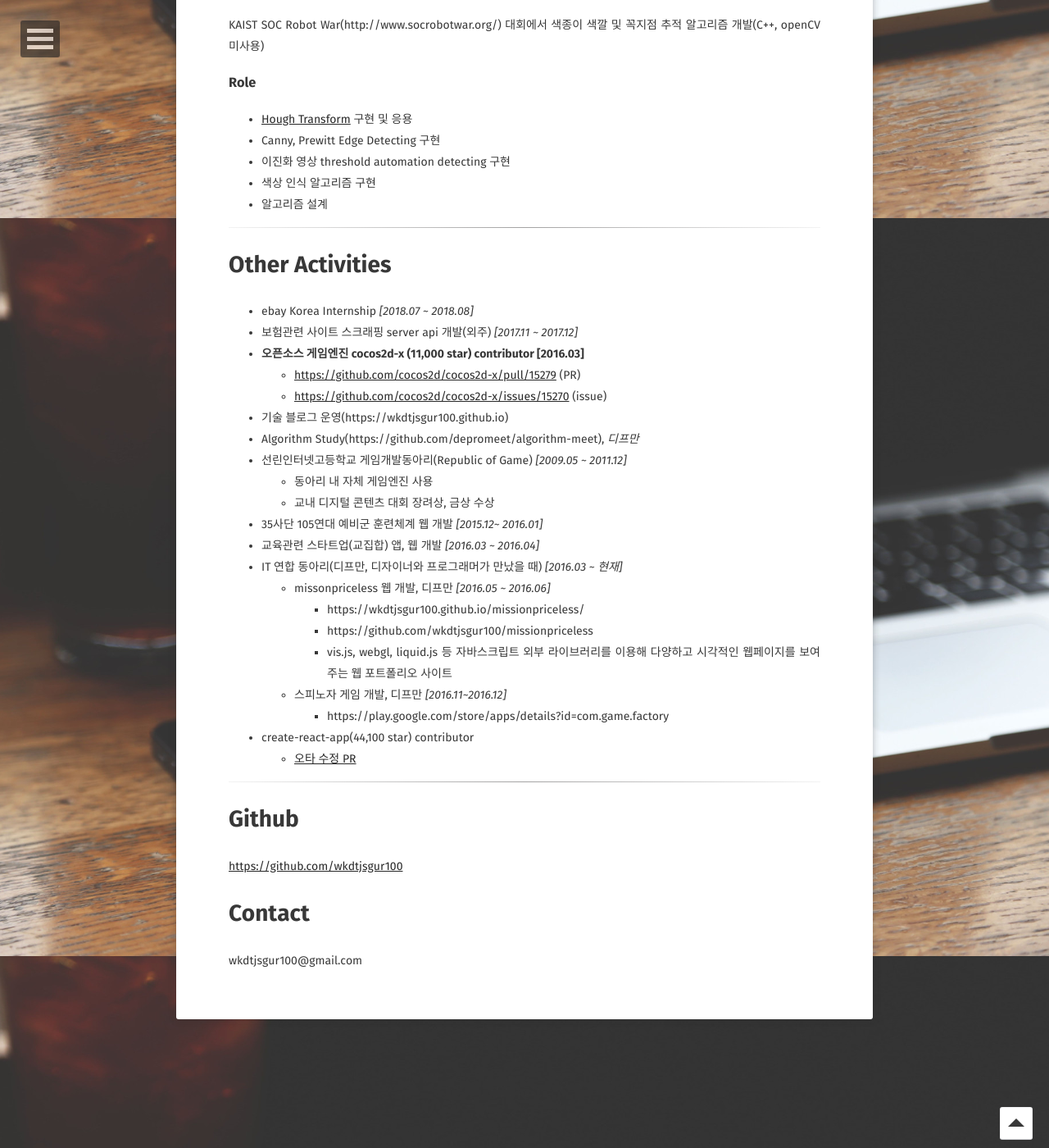
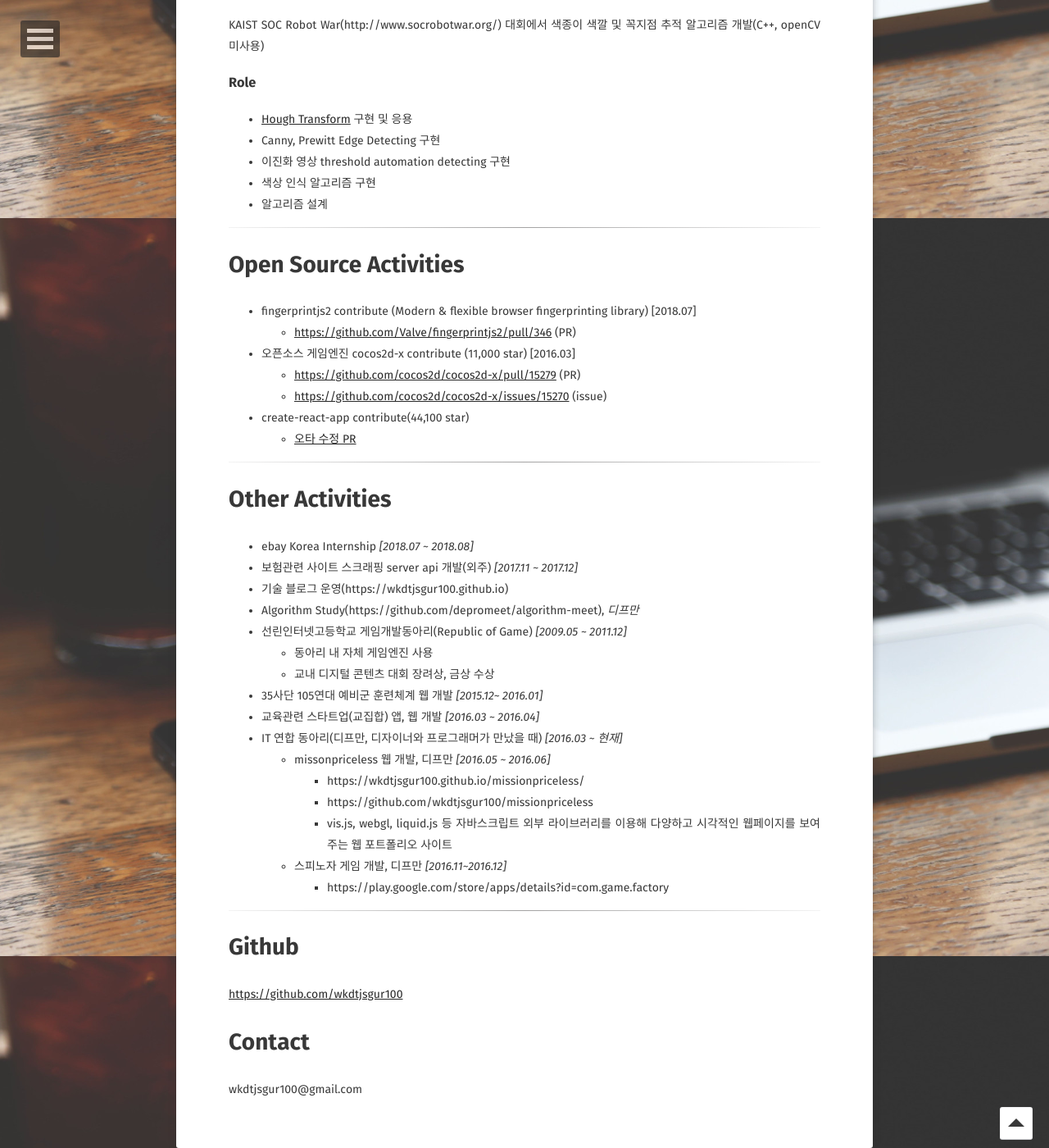
Before and after one commit to wkdtjsgur100/wkdtjsgur100.github.io, a Jekyll site: the page built from about/index.md, in a window 1280 px wide and 1400 px high, scrolled down 4234 px. Shown: the whole window at 82% size. Built offline with Jekyll 4.4.1, drawn with Linux system fonts in a browser that asks for light colours; some web fonts are replaced.

Commit message:
Splitted other activities to open source activities

```diff
--- a/about/index.md
+++ b/about/index.md
@@ -161,12 +161,23 @@ KAIST SOC Robot War(http://www.socrobotwar.org/) 대회에서
 
 <hr>
 
+# Open Source Activities
+
+- fingerprintjs2 contribute (Modern & flexible browser fingerprinting library) [2018.07]
+    - [https://github.com/Valve/fingerprintjs2/pull/346](https://github.com/Valve/fingerprintjs2/pull/346) (PR)
+
+- 오픈소스 게임엔진 cocos2d-x contribute (11,000 star) [2016.03]
+    - [https://github.com/cocos2d/cocos2d-x/pull/15279](https://github.com/cocos2d/cocos2d-x/pull/15279) (PR)
+    - [https://github.com/cocos2d/cocos2d-x/issues/15270](https://github.com/cocos2d/cocos2d-x/issues/15270) (issue)
+
+- create-react-app contribute(44,100 star)
+    - [오타 수정 PR](https://github.com/facebook/create-react-app/pull/3468)
+
+<hr>
+
 # Other Activities
 - ebay Korea Internship *[2018.07 ~ 2018.08]*
 - 보험관련 사이트 스크래핑 server api 개발(외주) *[2017.11 ~ 2017.12]*
-- **오픈소스 게임엔진 cocos2d-x (11,000 star) contributor [2016.03]**
-    - [https://github.com/cocos2d/cocos2d-x/pull/15279](https://github.com/cocos2d/cocos2d-x/pull/15279) (PR)
-    - [https://github.com/cocos2d/cocos2d-x/issues/15270](https://github.com/cocos2d/cocos2d-x/issues/15270) (issue)
 - 기술 블로그 운영(https://wkdtjsgur100.github.io)
 - Algorithm Study(https://github.com/depromeet/algorithm-meet), *디프만*
 - 선린인터넷고등학교 게임개발동아리(Republic of Game) *[2009.05 ~ 2011.12]*
@@ -181,8 +192,6 @@ KAIST SOC Robot War(http://www.socrobotwar.org/) 대회에서
         - vis.js, webgl, liquid.js 등 자바스크립트 외부 라이브러리를 이용해 다양하고 시각적인 웹페이지를 보여주는 웹 포트폴리오 사이트
     - 스피노자 게임 개발, 디프만 *[2016.11~2016.12]*
         - https://play.google.com/store/apps/details?id=com.game.factory
-- create-react-app(44,100 star) contributor
-    - [오타 수정 PR](https://github.com/facebook/create-react-app/pull/3468)
 
 <hr>
 
```
